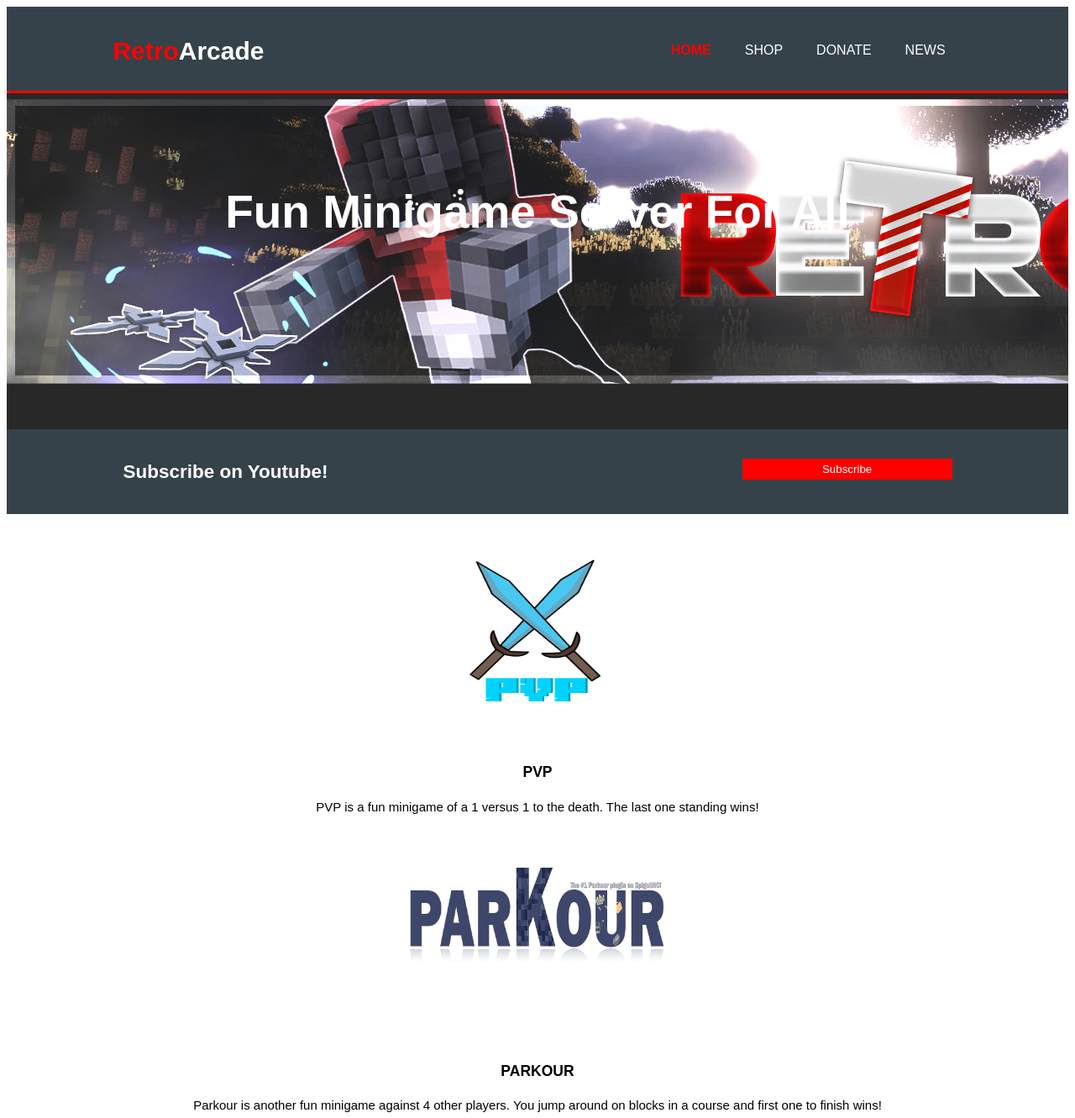
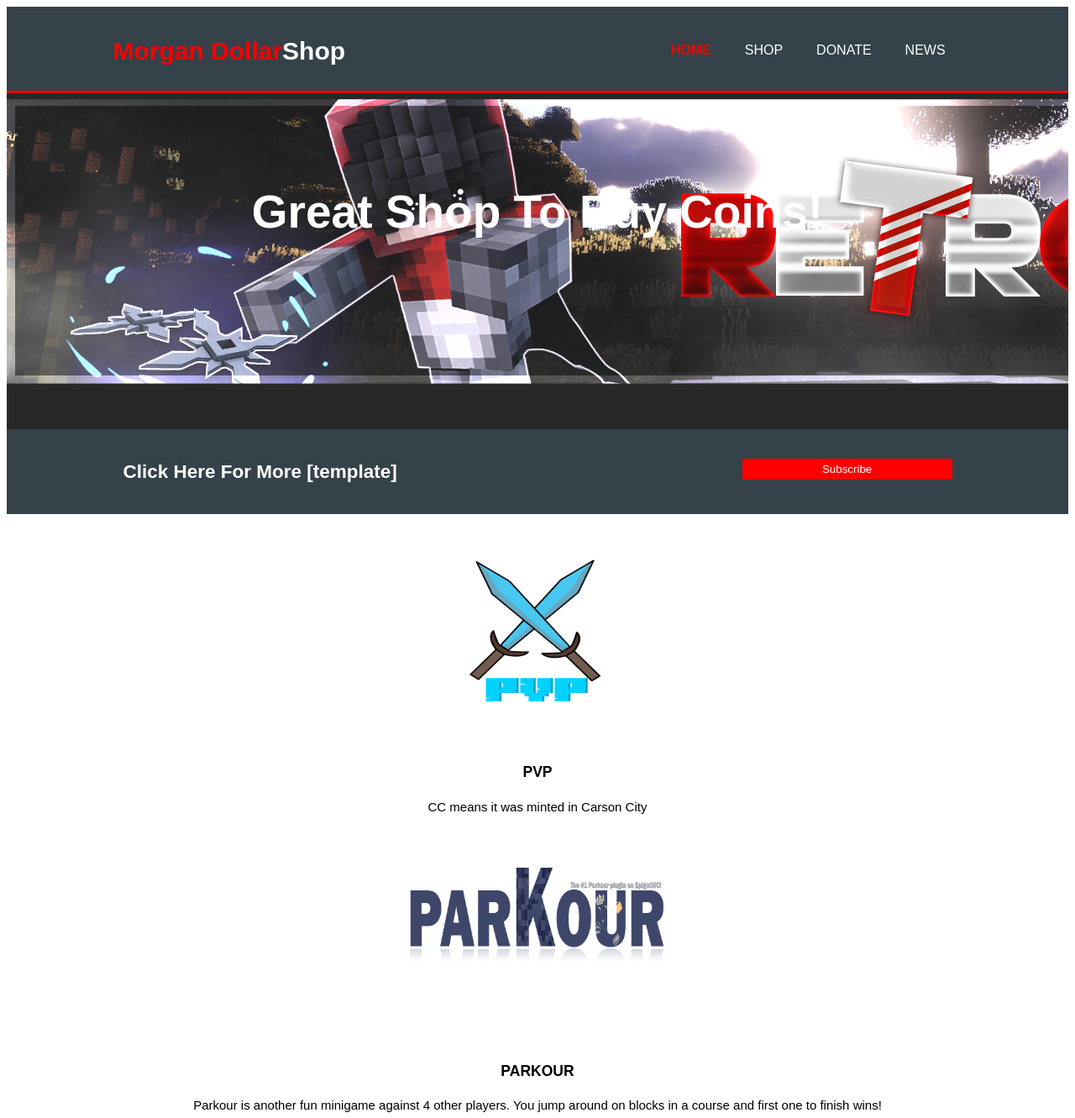
Before and after one commit to RGBEASTMAN/RGBEASTMAN.github.io, a plain HTML site: page index.html in a window 1280 px wide. Shown: the top 1331 px of the page at 84% size. Drawn offline with Linux system fonts and the light colour scheme.

Commit message:
Just stuff

```diff
--- a/index.html
+++ b/index.html
@@ -6,14 +6,14 @@
     <meta name="description" content="Fun minigame server">
     <meta name="keywords" content="Parkour and PVP">
     <meta name="author" content="Owner - RetroGames">
-    <title>Retro Arcade | Welcome</title>
+    <title>Morgan Dollar Shop | Welcome</title>
     <link rel="stylesheet" href="./css/style.css">
   </head>
   <body>
     <header>
       <div class="container">
         <div id="branding">
-          <h1><span class="highlight">Retro</span>Arcade</h1>
+          <h1><span class="highlight">Morgan Dollar</span>Shop</h1>
         </div>
         <nav>
           <ul>
@@ -29,13 +29,13 @@
 
     <section id="showcase">
       <div class="container">
-        <h1>Fun Minigame Server For All</h1>
+        <h1>Great Shop To Buy Coins!</h1>
       </div>
     </section>
 
     <section id="newsletter">
       <div class="container">
-        <h1>Subscribe on Youtube!</h1>
+        <h1>Click Here For More [template]</h1>
         <form>
           <input class="button_1" onclick="window.location.href='https://www.youtube.com/channel/UCp_5lp3PU1VM610a9YIXhmw/videos?view_as=subscriber'" type="button" value="Subscribe" />
         </form>
@@ -47,7 +47,7 @@
         <div class="box">
           <img src="./img/WebsitePVP_html.png" style="width:250px;height:250px;">
           <h3>PVP</h3>
-          <p>PVP is a fun minigame of a 1 versus 1 to the death. The last one standing wins!</p>
+          <p>CC means it was minted in Carson City</p>
         </div>
 
         <div class="box">
```
